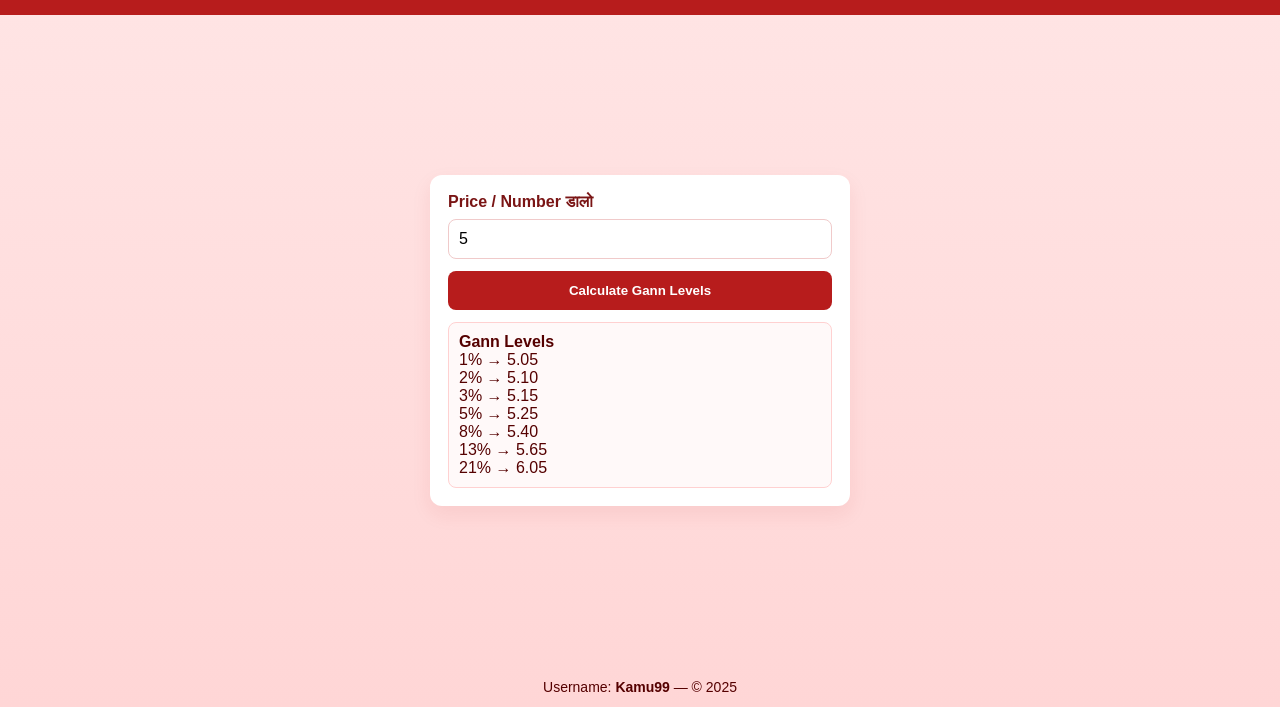
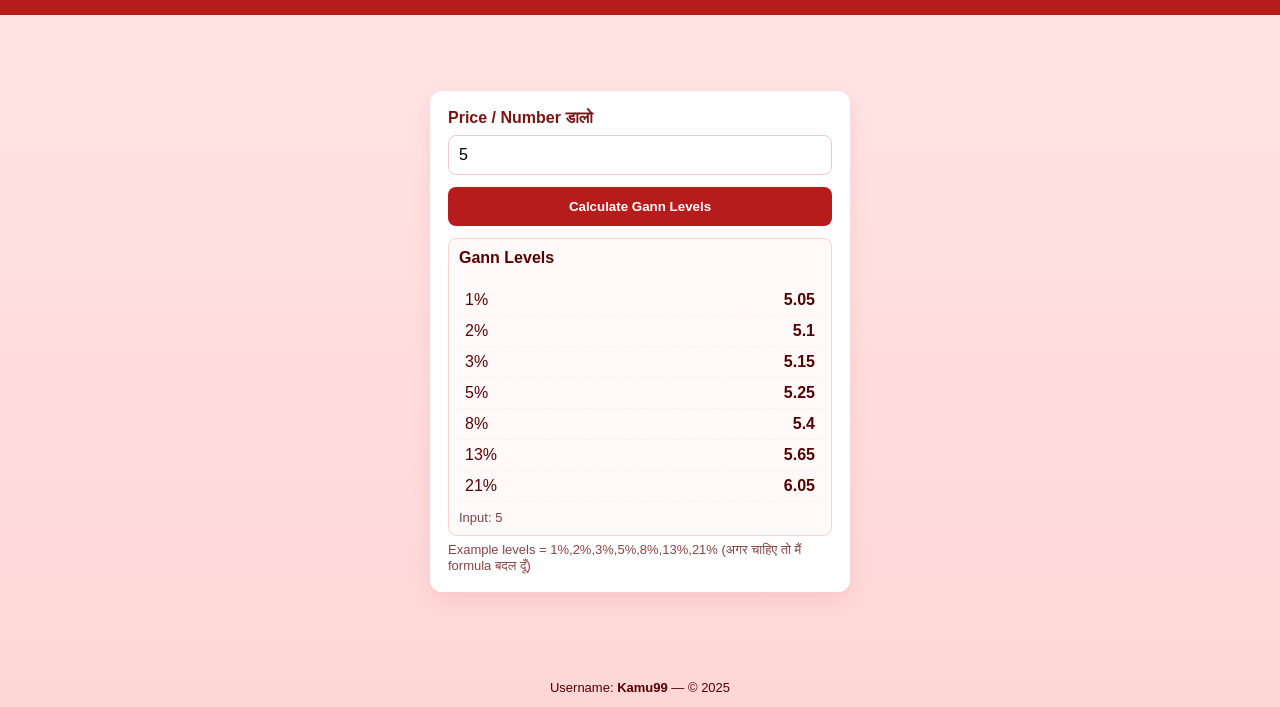
Before and after one commit to Kamlesh220/Gann-calculator, a plain HTML site: page index.html in a window 1280 px wide. Both pictures are taken after typing "5" into the empty fields and a click on the button "Calculate Gann Levels". Shown: the part 93-800 px from the top of the page. Drawn offline with Linux system fonts and the light colour scheme.

Commit message:
Update index.html

```diff
--- a/index.html
+++ b/index.html
@@ -16,8 +16,9 @@
     input{width:100%;padding:10px;border:1px solid #f0caca;border-radius:8px;margin-bottom:12px;font-size:16px}
     button{width:100%;padding:12px;background:#b71c1c;color:#fff;border:none;border-radius:8px;font-weight:700;cursor:pointer}
     button:hover{background:#d32f2f}
-    .output{margin-top:12px;background:#fff9f9;padding:10px;border-radius:8px;border:1px solid #ffd1d1;color:#550000;min-height:40px}
-    footer{padding:12px;text-align:center;color:#550000;font-size:14px}
+    .output{margin-top:12px;background:#fff9f9;padding:10px;border-radius:8px;border:1px solid #ffd1d1;color:#550000;min-height:48px}
+    footer{padding:12px;text-align:center;color:#550000;font-size:13px}
+    .small{font-size:13px;color:#884444;margin-top:6px}
   </style>
 </head>
 <body>
@@ -26,41 +27,59 @@
   <main class="app-main">
     <div class="card" role="main">
       <label for="price">Price / Number डालो</label>
-      <input id="price" type="number" placeholder="Price या Number" />
+      <input id="price" type="number" inputmode="decimal" placeholder="उदाहरण: 1234.50" />
       <button id="calcBtn" type="button">Calculate Gann Levels</button>
-      <div id="output" class="output" aria-live="polite">यहाँ परिणाम दिखेगा</div>
+
+      <div id="output" class="output" aria-live="polite">
+        परिणाम यहाँ दिखेगा — एक संख्या डालो और "Calculate Gann Levels" दबाओ।
+      </div>
+
+      <div class="small">Example levels = 1%,2%,3%,5%,8%,13%,21% (अगर चाहिए तो मैं formula बदल दूँ)</div>
     </div>
   </main>
 
   <footer>Username: <strong>Kamu99</strong> — © 2025</footer>
 
   <script>
-    // quick sanity test — अगर यह alert दिखता है तो JS चल रहा है
-    // alert('JS loaded');   // अगर चाहो uncomment कर के test कर लो
+    // Final working logic (single-file). Editable percentages below.
+    (function(){
+      const perc = [1,2,3,5,8,13,21]; // change if you want different Gann % levels
+      const btn = document.getElementById('calcBtn');
+      const priceEl = document.getElementById('price');
+      const out = document.getElementById('output');
 
-    // अगर पुराना code अलग IDs use कर रहा था, यह सुनिश्चित करता है कि element मिल रहा है
-    const btn = document.getElementById('calcBtn');
-    const priceEl = document.getElementById('price');
-    const out = document.getElementById('output');
+      function formatNumber(x){
+        return Number(x).toLocaleString('en-IN', {maximumFractionDigits: 2});
+      }
 
-    if (!btn || !priceEl || !out) {
-      // debugging text
-      console.warn('Missing elements:', {btn: !!btn, price: !!priceEl, out: !!out});
-      if (out) out.innerText = 'Error: Required elements missing.';
-    } else {
       btn.addEventListener('click', () => {
-        const price = parseFloat(priceEl.value);
-        if (!price || price <= 0) {
-          out.innerHTML = '<span style="color:#a00">⚠ कृपया वैध Price डालो</span>';
+        const val = priceEl.value.trim();
+        const price = parseFloat(val);
+        if (!val || isNaN(price) || price <= 0) {
+          out.innerHTML = '<span style="color:#a00">⚠ कृपया वैध Price / Number डालो</span>';
           return;
         }
-        // Simple Gann-like level calculation (example)
-        const perc = [1,2,3,5,8,13,21];
-        const levels = perc.map(p => ({p, v: (price*(1 + p/100)).toFixed(2)}));
-        let html = '<strong>Gann Levels</strong><br>' + levels.map(l => l.p + '% → ' + l.v).join('<br>');
+
+        // compute levels
+        const levels = perc.map(p => {
+          const v = (price * (1 + p/100));
+          return {p, v: v.toFixed(2)};
+        });
+
+        // show results
+        let html = '<strong>Gann Levels</strong><br><br>';
+        html += '<table style="width:100%;border-collapse:collapse">';
+        html += levels.map(l => `<tr><td style="padding:6px;border-bottom:1px dashed #ffecec">${l.p}%</td><td style="padding:6px;text-align:right;border-bottom:1px dashed #ffecec"><strong>${formatNumber(l.v)}</strong></td></tr>`).join('');
+        html += '</table>';
+        html += '<div style="margin-top:8px;color:#774444;font-size:13px">Input: ' + formatNumber(price) + '</div>';
         out.innerHTML = html;
       });
-    }
+
+      // optional: enter key triggers calculate
+      priceEl.addEventListener('keyup', function(e){
+        if (e.key === 'Enter') btn.click();
+      });
+    })();
   </script>
 </body>
 </html>
```
